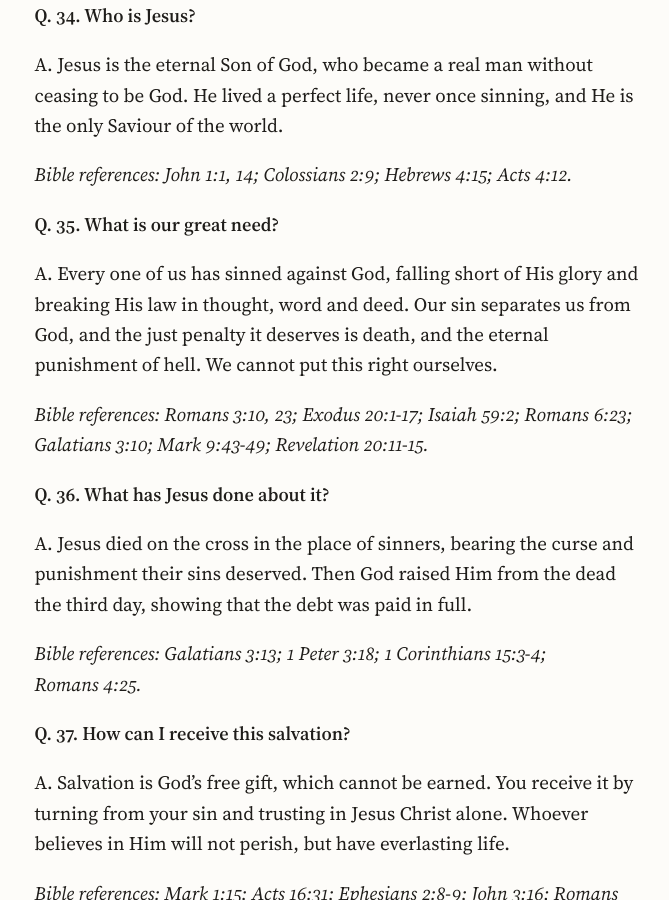
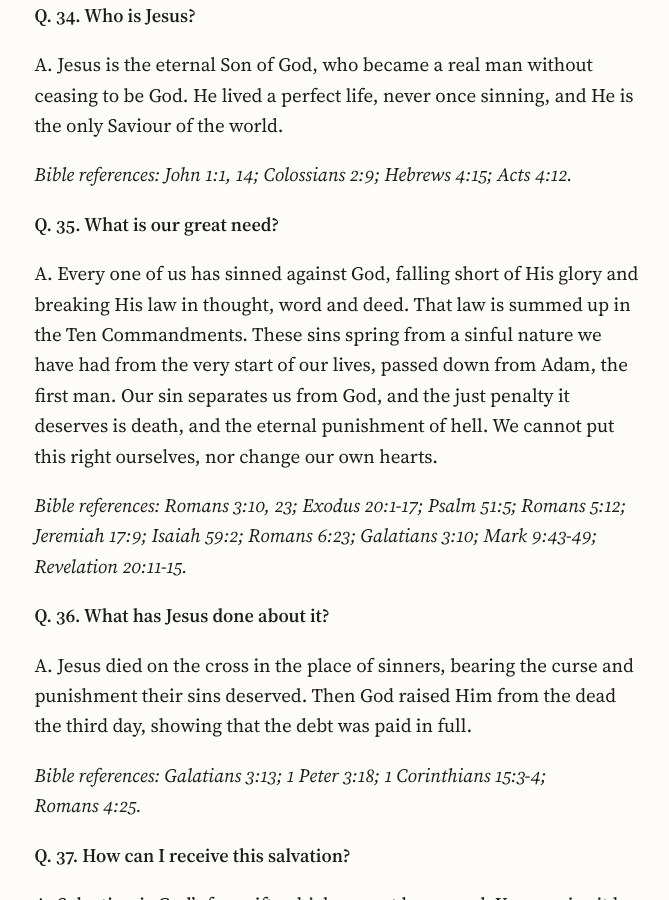
Before and after one commit to ForestWalkUK/truthpeaceandlove, a Jekyll site: the page built from _posts/2026-10-18-believing-prayer-catechism-mark-11-24.md, in a window 1280 px wide and 900 px high, scrolled down 10878 px. Shown: the whole window, without its empty margins (301-970 px from the left). Built offline with Jekyll 4.4.1, drawn with Linux system fonts in a browser that asks for light colours.

Commit message:
Believing Prayer Q. 35: sinful nature from Adam
Q. 35: added that our sins spring from a sinful nature from the
very start of life, passed down from Adam (WSC 16, 18); answer
now ends "nor change our own hearts". Also "That law is summed
up in the Ten Commandments" (WSC 41) as its own sentence.
References Psalm 51:5, Romans 5:12 and Jeremiah 17:9 added.

```diff
--- a/_posts/2026-10-18-believing-prayer-catechism-mark-11-24.md
+++ b/_posts/2026-10-18-believing-prayer-catechism-mark-11-24.md
@@ -236,9 +236,9 @@ A. Jesus is the eternal Son of God, who became a real man without ceasing to be
 
 **Q. 35. What is our great need?**
 
-A. Every one of us has sinned against God, falling short of His glory and breaking His law in thought, word and deed. Our sin separates us from God, and the just penalty it deserves is death, and the eternal punishment of hell. We cannot put this right ourselves.
+A. Every one of us has sinned against God, falling short of His glory and breaking His law in thought, word and deed. That law is summed up in the Ten Commandments. These sins spring from a sinful nature we have had from the very start of our lives, passed down from Adam, the first man. Our sin separates us from God, and the just penalty it deserves is death, and the eternal punishment of hell. We cannot put this right ourselves, nor change our own hearts.
 
-*Bible references: Romans 3:10, 23; Exodus 20:1-17; Isaiah 59:2; Romans 6:23; Galatians 3:10; Mark 9:43-49; Revelation 20:11-15.*
+*Bible references: Romans 3:10, 23; Exodus 20:1-17; Psalm 51:5; Romans 5:12; Jeremiah 17:9; Isaiah 59:2; Romans 6:23; Galatians 3:10; Mark 9:43-49; Revelation 20:11-15.*
 
 **Q. 36. What has Jesus done about it?**
 
```
